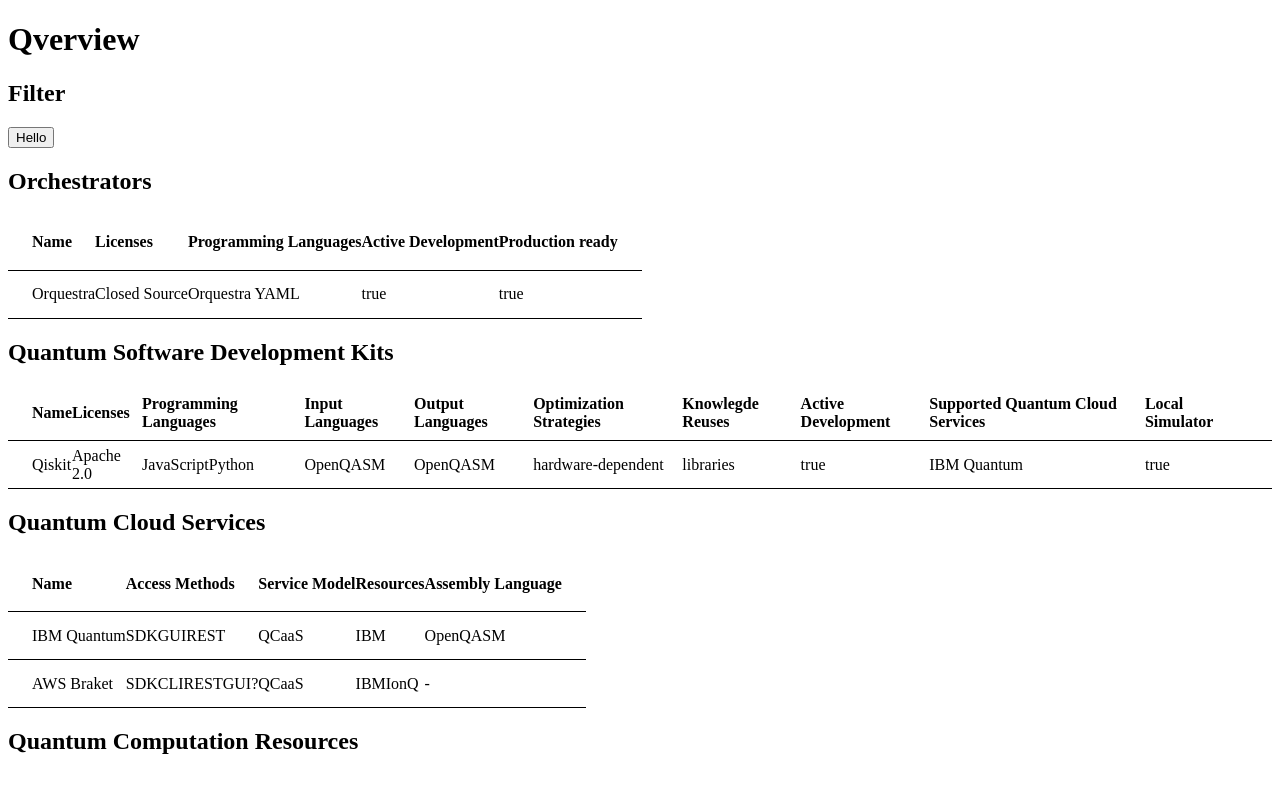
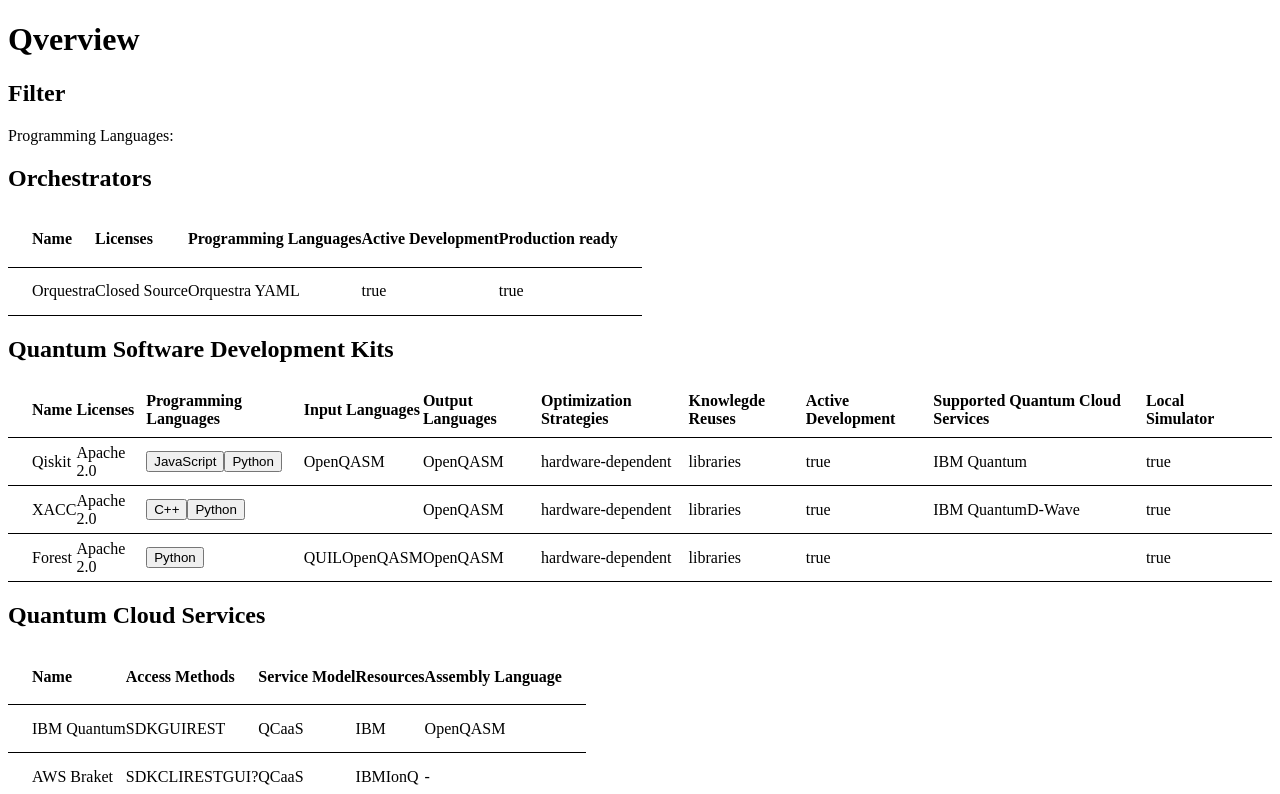
Before and after one commit to UST-QuAntiL/Qverview, an Angular app: page / in a window 1280 px wide. Shown: the top 794 px of the page. Built offline with nearby package versions, Linux system fonts and the light colour scheme.

Commit message:
Implement filtering for sdk.programmingLanguage

```diff
--- a/src/app/filter/filter-update.service.ts
+++ b/src/app/filter/filter-update.service.ts
@@ -1,5 +1,7 @@
 import { Injectable } from '@angular/core';
 import { Subject } from 'rxjs';
+import { Sdk } from '../sdk/sdk.model';
+import { SdkService } from '../sdk/sdk.service';
 
 @Injectable({
   providedIn: 'root'
@@ -7,14 +9,42 @@
 export class FilterUpdateService {
 
   private _subject = new Subject<any>();
+  private _sdkFilter: Sdk;
 
   constructor() { }
 
-  updateFilter(value) {
-    this._subject.next(value);
+  private updateFilter() {
+    this._subject.next(this._sdkFilter);
   }
 
   get events$() {
     return this._subject.asObservable();
   }
+
+  toggleProgrammingLanguage(programmingLanguage: string) {
+    console.log(this._sdkFilter);
+    const index = this._sdkFilter.programmingLanguages.indexOf(programmingLanguage, 0);
+    if (index >= 0) {
+      this._sdkFilter.programmingLanguages.splice(index, 1);
+    } else {
+      this._sdkFilter.programmingLanguages.push(programmingLanguage);
+    }
+    this.updateFilter();
+  }
+
+  clear() {
+    this._sdkFilter = {
+      name: '',
+      licenses: [],
+      programmingLanguages: [],
+      compilerInputLanguages: [],
+      compilerOutputLanguages: [],
+      compilerOptimizationStrategies: [],
+      knowlegdeReuses: [],
+      activeDevelopment: null,
+      supportedQuantumCloudServices: [],
+      localSimulator: null
+    };
+    this.updateFilter();
+  }
 }
--- a/src/app/filter/filter.component.html
+++ b/src/app/filter/filter.component.html
@@ -1,2 +1,9 @@
 <h2>Filter</h2>
-<button (click)="test()">Hello</button>
+<div *ngIf="sdkFilter">
+    <div>
+        Programming Languages:
+        <span *ngFor="let x of sdkFilter.programmingLanguages">
+            <button (click)="prorammingLanguageClicked(x)">{{x}}</button>
+        </span>
+    </div>
+</div>
--- a/src/app/filter/filter.component.ts
+++ b/src/app/filter/filter.component.ts
@@ -1,5 +1,6 @@
 import { Component, OnInit } from '@angular/core';
 import { FilterUpdateService } from './filter-update.service';
+import { Sdk } from '../sdk/sdk.model';
 
 @Component({
   selector: 'app-filter',
@@ -8,16 +9,22 @@
 })
 export class FilterComponent implements OnInit {
 
+  sdkFilter: Sdk;
+
   constructor(private filterUpdateService: FilterUpdateService) { }
 
   ngOnInit(): void {
     this.filterUpdateService.events$.forEach(filterUpdateEvent => {
-      console.log(filterUpdateEvent);
+      this.sdkFilter = filterUpdateEvent;
     });
+    this.clear();
   }
 
-  test() {
-    this.filterUpdateService.updateFilter('test');
+  prorammingLanguageClicked(programmingLanguage: string) {
+    this.filterUpdateService.toggleProgrammingLanguage(programmingLanguage);
   }
 
+  clear() {
+    this.filterUpdateService.clear()
+  }
 }
--- a/src/app/orchestrator/orchestrators-table/orchestrators-table.component.ts
+++ b/src/app/orchestrator/orchestrators-table/orchestrators-table.component.ts
@@ -18,10 +18,10 @@
     'productionReady'
   ];
 
-  constructor(orchestratorService: OrchestratorService) {
-    this.dataSource = new MatTableDataSource(orchestratorService.getOrchestrators());
+  constructor(private orchestratorService: OrchestratorService) {}
+
+  ngOnInit(): void {
+    this.dataSource = new MatTableDataSource(this.orchestratorService.getOrchestrators());
   }
 
-  ngOnInit(): void {}
-
 }
--- a/src/app/quantum-cloud-service/quantum-cloud-services-table/quantum-cloud-services-table.component.ts
+++ b/src/app/quantum-cloud-service/quantum-cloud-services-table/quantum-cloud-services-table.component.ts
@@ -18,11 +18,10 @@
     'assemblyLanguage'
   ];
 
-  constructor(qcsService: QcsService) {
-    this.dataSource = new MatTableDataSource(qcsService.getQcs());
-  }
+  constructor(private qcsService: QcsService) {}
 
   ngOnInit(): void {
+    this.dataSource = new MatTableDataSource(this.qcsService.getQcs());
   }
 
 }
--- a/src/app/quantum-computation-resource/quantum-computation-resources-table/quantum-computation-resources-table.component.ts
+++ b/src/app/quantum-computation-resource/quantum-computation-resources-table/quantum-computation-resources-table.component.ts
@@ -17,11 +17,10 @@
     'vendor'
   ];
 
-  constructor(qcrS: QuantumComputationResourceService) {
-    this.dataSource = new MatTableDataSource(qcrS.getQuantumComputationResource());
-  }
+  constructor(private qcrS: QuantumComputationResourceService) {}
 
   ngOnInit(): void {
+    this.dataSource = new MatTableDataSource(this.qcrS.getQuantumComputationResource());
   }
 
 }
--- a/src/app/sdk/sdk.service.ts
+++ b/src/app/sdk/sdk.service.ts
@@ -8,7 +8,8 @@
 })
 export class SdkService {
 
-  sdks: Sdk[] = [{
+  sdks: Sdk[] = [
+    {
       name: 'Qiskit',
       licenses: ['Apache 2.0'],
       programmingLanguages: ['JavaScript', 'Python'],
@@ -19,7 +20,32 @@
       activeDevelopment: true,
       supportedQuantumCloudServices: ['IBM Quantum'],
       localSimulator: true
-  }];
+    },
+    {
+      name: 'XACC',
+      licenses: ['Apache 2.0'],
+      programmingLanguages: ['C++', 'Python'],
+      compilerInputLanguages: [],
+      compilerOutputLanguages: ['OpenQASM'],
+      compilerOptimizationStrategies: ['hardware-dependent'],
+      knowlegdeReuses: ['libraries'],
+      activeDevelopment: true,
+      supportedQuantumCloudServices: ['IBM Quantum', 'D-Wave'],
+      localSimulator: true
+    },
+    {
+      name: 'Forest',
+      licenses: ['Apache 2.0'],
+      programmingLanguages: ['Python'],
+      compilerInputLanguages: ['QUIL', 'OpenQASM'],
+      compilerOutputLanguages: ['OpenQASM'],
+      compilerOptimizationStrategies: ['hardware-dependent'],
+      knowlegdeReuses: ['libraries'],
+      activeDevelopment: true,
+      supportedQuantumCloudServices: [],
+      localSimulator: true
+    },
+  ];
 
   constructor() { }
 
--- a/src/app/sdk/sdks-table/sdks-table.component.html
+++ b/src/app/sdk/sdks-table/sdks-table.component.html
@@ -14,7 +14,7 @@
         <ng-container matColumnDef="programmingLanguages">
             <th mat-header-cell *matHeaderCellDef>Programming Languages</th>
             <td mat-cell *matCellDef="let sdk">
-                <span *ngFor="let x of sdk.programmingLanguages">{{x}}</span>
+                <button *ngFor="let x of sdk.programmingLanguages" (click)="programmingLanguageClicked(x)">{{x}}</button>
             </td>
         </ng-container>
         <ng-container matColumnDef="compilerInputLanguages">
--- a/src/app/sdk/sdks-table/sdks-table.component.ts
+++ b/src/app/sdk/sdks-table/sdks-table.component.ts
@@ -1,6 +1,7 @@
 import { Component, OnInit } from '@angular/core';
 import { MatTableDataSource } from "@angular/material/table";
 import { SdkService } from '../sdk.service';
+import { FilterUpdateService } from '../../filter/filter-update.service';
 
 @Component({
   selector: 'app-sdks-table',
@@ -23,11 +24,28 @@
     'localSimulator',
   ];
 
-  constructor(sdkService: SdkService) {
-    this.dataSource = new MatTableDataSource(sdkService.getSdks());
+  constructor(private sdkService: SdkService, private filterUpdateService: FilterUpdateService) {
   }
 
   ngOnInit(): void {
+    this.dataSource = new MatTableDataSource(this.sdkService.getSdks());
+    this.dataSource.filterPredicate = function (data, filter: string): boolean {
+      var result = true;
+      var f = JSON.parse(filter);
+      for (let x of f.programmingLanguages) {
+        if (!data.programmingLanguages.includes(x)) {
+          result = false;
+        }
+      }
+      return result;
+    };
+
+    this.filterUpdateService.events$.forEach(filterUpdateEvent => {
+      this.dataSource.filter = JSON.stringify(filterUpdateEvent);
+    });
   }
 
+  programmingLanguageClicked(language: string) {
+    this.filterUpdateService.toggleProgrammingLanguage(language);
+  }
 }
```
Lines whose indentation alone changed are shown as unchanged.
